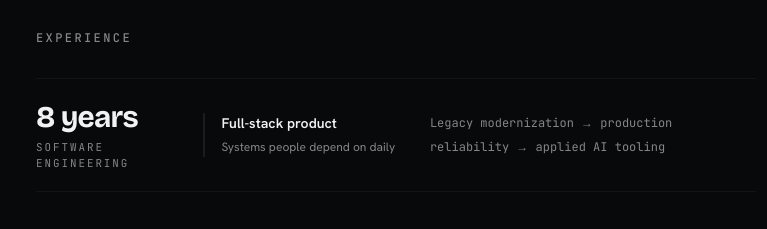
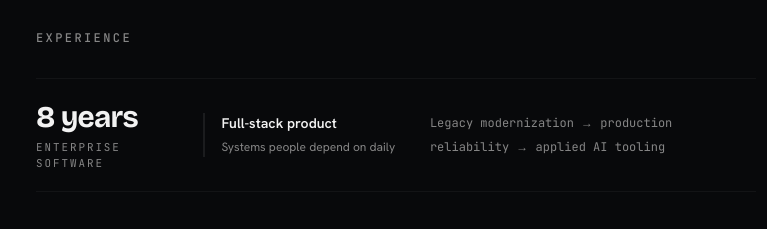
Before and after one commit to CosmonautJones/Portfolio, a Next.js app: page /about in a window 1280 px wide. Shown: the part 880-1109 px from the top of the page, without its empty margins (244-1011 px from the left). Built offline with nearby package versions, Linux system fonts and the light colour scheme; no server answers.

Commit message:
Copy: keep Enterprise software; only Full-stack product chip
Portfolio Copy locked: Manufacturing ERP → Full-stack product only.

```diff
--- a/src/components/portfolio/experience-timeline.tsx
+++ b/src/components/portfolio/experience-timeline.tsx
@@ -13,7 +13,7 @@ export function ExperienceTimeline() {
         <div>
           <p className="font-display text-3xl font-bold tracking-tight text-foreground">8 years</p>
           <p className="mt-1 font-mono text-[0.68rem] uppercase tracking-[0.18em] text-muted-foreground">
-            Software engineering
+            Enterprise software
           </p>
         </div>
         <div className="border-l-2 border-accent-glow/60 pl-4">
```
